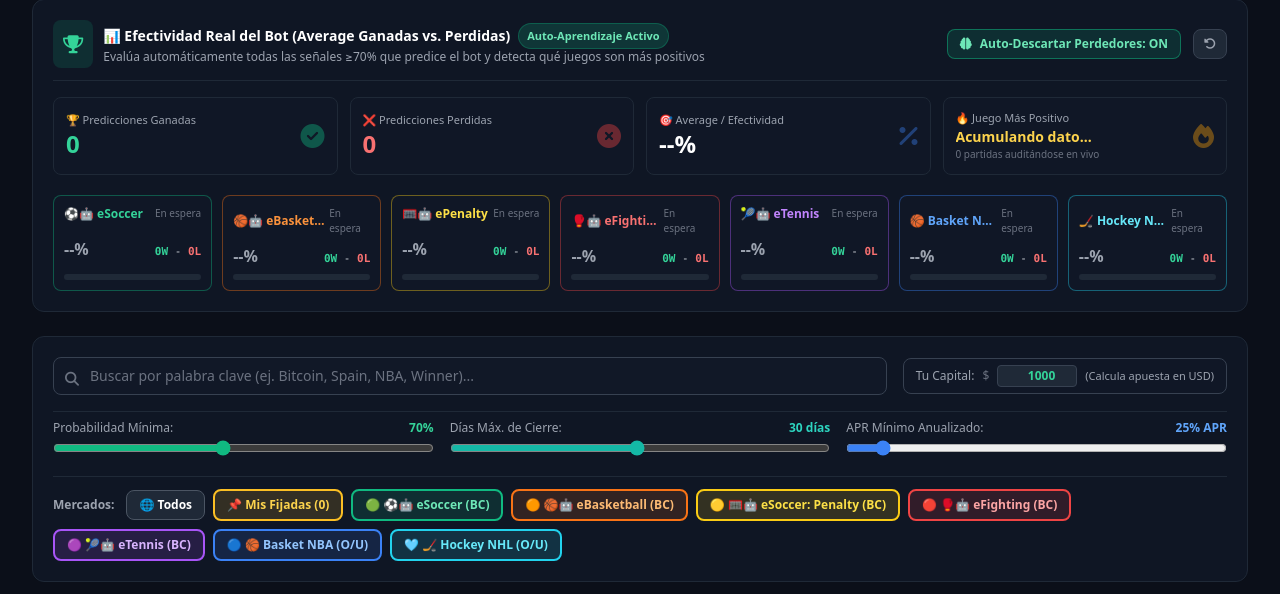
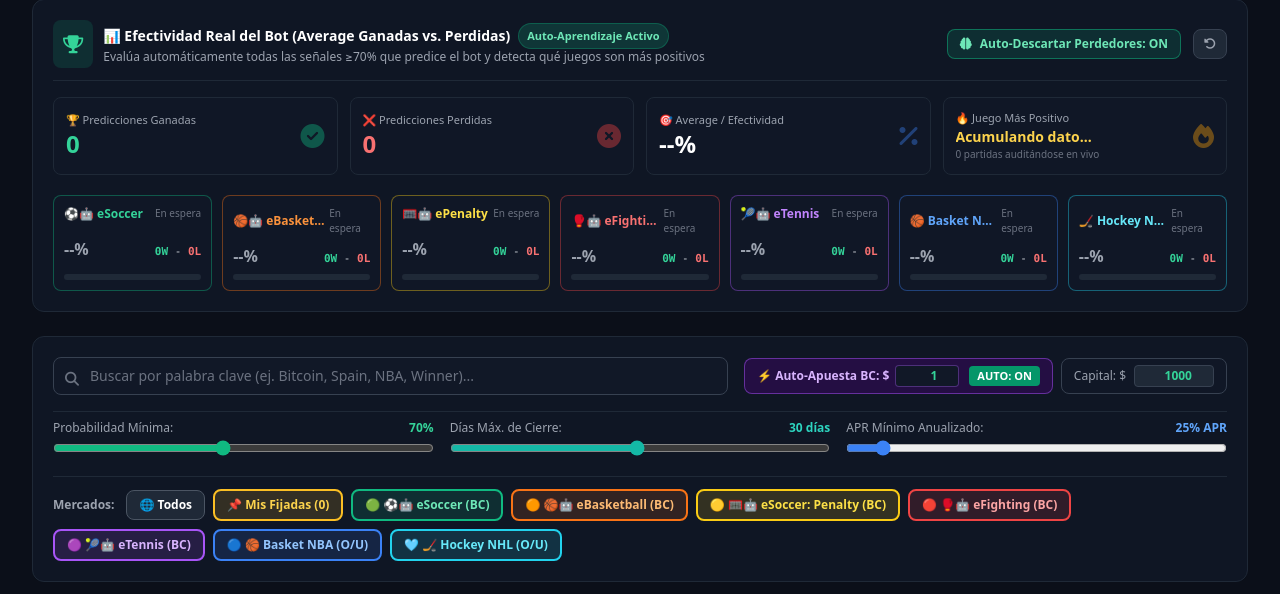
Before and after one commit to liquiloop/polymarket-assistant, a Flask app: page / in a window 1280 px wide. Shown: the part 90-684 px from the top of the page. Run offline with Flask 3, Linux system fonts and the light colour scheme; data that the repository does not hold is empty; some libraries are stand-ins or nearby versions.

Commit message:
Add 1-Click Auto-Bet Chrome Extension and BC stake selector in templates/index.html

```diff
--- a/templates/index.html
+++ b/templates/index.html
@@ -164,12 +164,20 @@
                  class="w-full bg-gray-900 border border-gray-700 rounded-lg pl-9 pr-4 py-2 text-sm text-gray-200 placeholder-gray-500 focus:outline-none focus:border-emerald-500">
         </div>
 
-        <!-- SIMULADOR KELLY RÁPIDO -->
-        <div class="flex items-center gap-2 bg-gray-900/90 border border-gray-700 px-3 py-1.5 rounded-lg text-xs">
-          <span class="text-gray-400">Tu Capital:</span>
-          <span class="text-gray-500">$</span>
-          <input type="number" id="user-bankroll" value="1000" onchange="guardarFiltrosLocales(); renderizarTarjetas();" class="w-20 bg-gray-800 border border-gray-700 rounded px-1.5 py-0.5 text-emerald-400 font-bold focus:outline-none text-right">
-          <span class="text-gray-400 text-[11px]">(Calcula apuesta en USD)</span>
+        <!-- SIMULADOR KELLY Y MONTO AUTO-APUESTA BC -->
+        <div class="flex flex-wrap items-center gap-2">
+          <div class="flex items-center gap-1.5 bg-purple-950/50 border border-purple-500/50 px-3 py-1.5 rounded-lg text-xs">
+            <span class="text-purple-300 font-bold">⚡ Auto-Apuesta BC: $</span>
+            <input type="number" id="bc-stake-amount" value="1" min="0.1" step="0.5" onchange="guardarFiltrosLocales(); renderizarTarjetas();" class="w-16 bg-gray-900 border border-purple-500/40 rounded px-1.5 py-0.5 text-emerald-400 font-bold focus:outline-none text-right">
+            <button onclick="toggleAutoConfirmBC()" id="btn-autoconfirm-bc" class="ml-1 px-2 py-0.5 rounded bg-emerald-600 text-white font-bold text-[11px] transition" title="Si está en AUTO, la extensión de Chrome presiona sola el botón Realizar Apuesta">
+              AUTO: ON
+            </button>
+          </div>
+
+          <div class="flex items-center gap-2 bg-gray-900/90 border border-gray-700 px-3 py-1.5 rounded-lg text-xs">
+            <span class="text-gray-400">Capital: $</span>
+            <input type="number" id="user-bankroll" value="1000" onchange="guardarFiltrosLocales(); renderizarTarjetas();" class="w-20 bg-gray-800 border border-gray-700 rounded px-1.5 py-0.5 text-emerald-400 font-bold focus:outline-none text-right">
+          </div>
         </div>
       </div>
 
@@ -360,6 +368,51 @@
     let idsYaContados = {};
     let colaAuditoria = {}; // Partidas >=70% que el bot está auditando automáticamente
     let autoDescartarActivo = true;
+    let autoConfirmBC = true;
+
+    function toggleAutoConfirmBC() {
+      autoConfirmBC = !autoConfirmBC;
+      actualizarBotonAutoConfirmBC();
+      guardarFiltrosLocales();
+    }
+
+    function actualizarBotonAutoConfirmBC() {
+      const btn = document.getElementById('btn-autoconfirm-bc');
+      if (!btn) return;
+      if (autoConfirmBC) {
+        btn.className = 'ml-1 px-2 py-0.5 rounded bg-emerald-600 text-white font-bold text-[11px] transition';
+        btn.innerText = 'AUTO: ON';
+      } else {
+        btn.className = 'ml-1 px-2 py-0.5 rounded bg-gray-700 text-gray-300 font-bold text-[11px] transition';
+        btn.innerText = 'AUTO: OFF';
+      }
+    }
+
+    function abrirAutoApuestaBC(opId) {
+      const op = tarjetasFijadas[opId] || todasLasOportunidades.find(o => o.id === opId);
+      if (!op) return;
+
+      // 1. Fijar automáticamente la tarjeta con el Switch para hacerle seguimiento de WIN
+      if (!tarjetasFijadas[opId]) {
+        toggleSwitchFijar(opId);
+      }
+
+      // 2. Construir enlace con los parámetros de Auto-Apuesta para la extensión de Chrome
+      const stakeEl = document.getElementById('bc-stake-amount');
+      const stake = stakeEl ? (parseFloat(stakeEl.value) || 1) : 1;
+      const hashParams = new URLSearchParams({
+        polyedge_auto: '1',
+        tipo: op.tipo_ou || 'WIN',
+        linea: op.linea_ou !== undefined ? String(op.linea_ou) : '',
+        outid: op.bc_outid || '',
+        equipo: op.outcome || '',
+        stake: String(stake),
+        autoconfirm: autoConfirmBC ? '1' : '0'
+      });
+
+      const targetUrl = `${op.link}#${hashParams.toString()}`;
+      window.open(targetUrl, '_blank');
+    }
 
     function inicializarEstructuraStats() {
       Object.keys(JUEGOS_INFO).forEach(k => {
@@ -720,6 +773,8 @@
           dias: document.getElementById('slider-dias').value,
           apr: document.getElementById('slider-apr').value,
           bankroll: document.getElementById('user-bankroll').value,
+          bcStake: document.getElementById('bc-stake-amount') ? document.getElementById('bc-stake-amount').value : '1',
+          autoConfirmBC: autoConfirmBC,
           texto: document.getElementById('filtro-texto').value,
           categoria: categoriaActiva
         };
@@ -746,6 +801,13 @@
         }
         if (estado.bankroll) {
           document.getElementById('user-bankroll').value = estado.bankroll;
+        }
+        if (estado.bcStake && document.getElementById('bc-stake-amount')) {
+          document.getElementById('bc-stake-amount').value = estado.bcStake;
+        }
+        if (typeof estado.autoConfirmBC === 'boolean') {
+          autoConfirmBC = estado.autoConfirmBC;
+          actualizarBotonAutoConfirmBC();
         }
         if (typeof estado.texto === 'string') {
           // Si antes se había quedado escrito 'bitcoin', limpiarlo para que vea todos los colores
@@ -1420,9 +1482,16 @@
               <button onclick='analizarConIA(${JSON.stringify(op).replace(/'/g, "&apos;")})' class="py-2 px-3 rounded-lg bg-gray-800 hover:bg-gray-700 text-gray-200 text-xs font-semibold flex items-center justify-center gap-1.5 transition">
                 <i class="fa-solid fa-robot text-emerald-400"></i> IA
               </button>
-              <a href="${op.link}" target="_blank" class="flex-1 py-2 px-3 rounded-lg ${op.es_playbc ? 'bg-purple-600 hover:bg-purple-500' : 'bg-emerald-600 hover:bg-emerald-500'} text-white text-xs font-semibold flex items-center justify-center gap-1.5 transition">
-                <span>${op.es_playbc ? 'Ir a PlayBC (BC.GAME)' : 'Ir a Polymarket'}</span> <i class="fa-solid fa-arrow-up-right-from-square text-[10px]"></i>
+              ${op.es_playbc ? `
+              <button onclick="abrirAutoApuestaBC('${op.id}')" class="flex-1 py-2 px-3 rounded-lg bg-gradient-to-r from-purple-600 to-indigo-600 hover:from-purple-500 hover:to-indigo-500 text-white text-xs font-bold flex items-center justify-center gap-1.5 transition shadow-lg shadow-purple-600/20 cursor-pointer">
+                <i class="fa-solid fa-bolt text-amber-300"></i>
+                <span>Auto-Apostar en BC ($${document.getElementById('bc-stake-amount') ? document.getElementById('bc-stake-amount').value : 1})</span>
+              </button>
+              ` : `
+              <a href="${op.link}" target="_blank" class="flex-1 py-2 px-3 rounded-lg bg-emerald-600 hover:bg-emerald-500 text-white text-xs font-semibold flex items-center justify-center gap-1.5 transition">
+                <span>Ir a Polymarket</span> <i class="fa-solid fa-arrow-up-right-from-square text-[10px]"></i>
               </a>
+              `}
             </div>
           </div>
         `;
```
